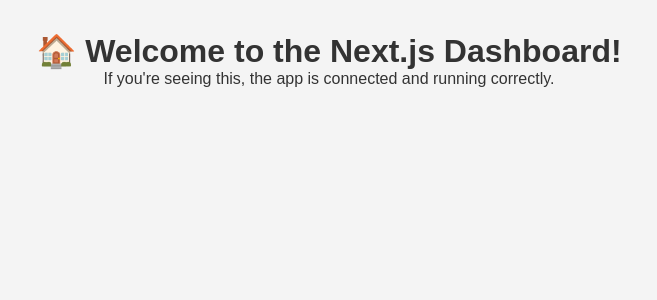
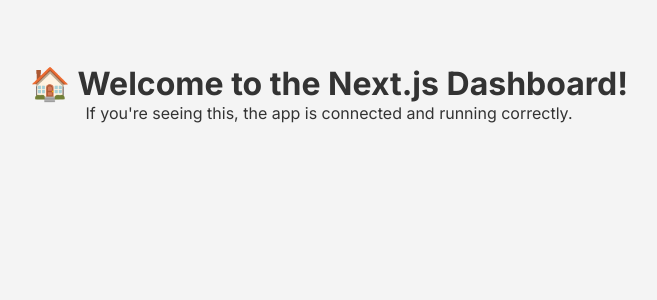
Before and after one commit to PapiP3/NextJs-Dashboard, a Next.js app: page / in a window 1280 px wide. Shown: the top 300 px of the page, without its empty margins (311-968 px from the left). Built offline with nearby package versions, Linux system fonts and the light colour scheme.

Commit message:
ch2: add global and module CSS styles

```diff
--- a/app/layout.tsx
+++ b/app/layout.tsx
@@ -1,5 +1,7 @@
 import '../styles/globals.css';
+import { Inter } from 'next/font/google';
 
+const inter = Inter({ subsets: ['latin'] });
 
 export default function RootLayout({
   children,
@@ -8,9 +10,7 @@
 }) {
   return (
     <html lang="en">
-      <body style={{ margin: 0, fontFamily: 'sans-serif' }}>
-        {children}
-      </body>
+      <body className={inter.className}>{children}</body>
     </html>
   );
 }
--- a/styles/globals.css
+++ b/styles/globals.css
@@ -1,4 +1,5 @@
 /* styles/globals.css */
+
 * {
   box-sizing: border-box;
   margin: 0;
@@ -6,7 +7,8 @@
 }
 
 body {
-  font-family: sans-serif;
+  font-family: 'Inter', sans-serif;
   background-color: #f4f4f4;
   color: #333;
+  padding: 2rem;
 }
```
